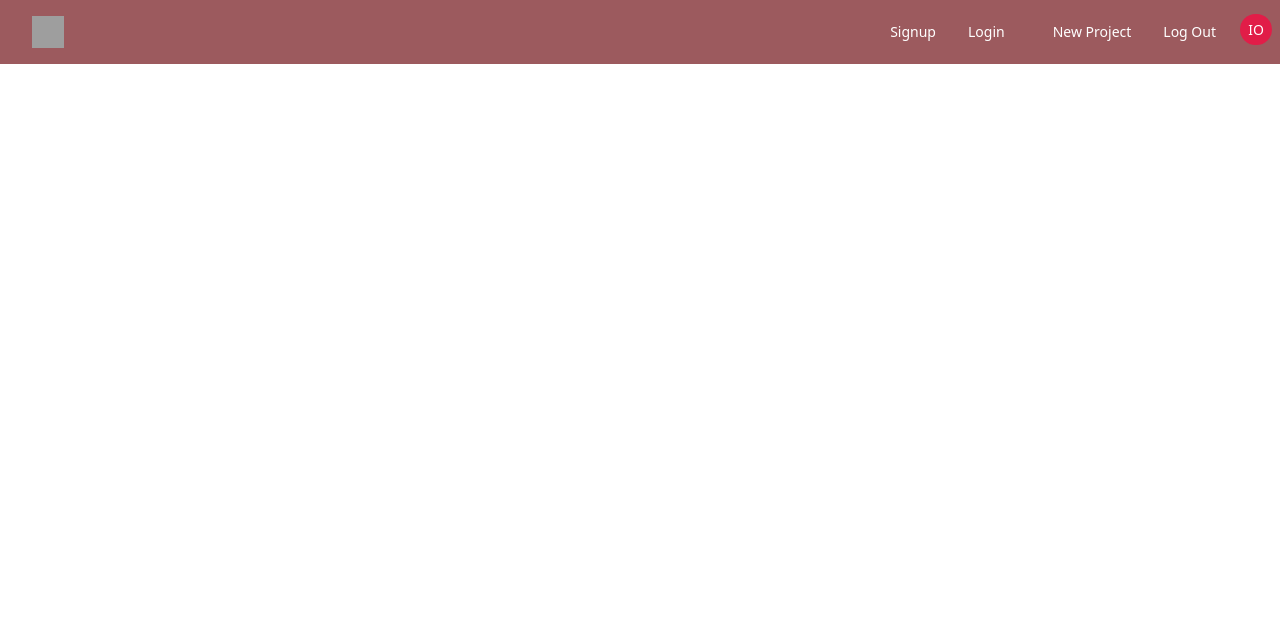
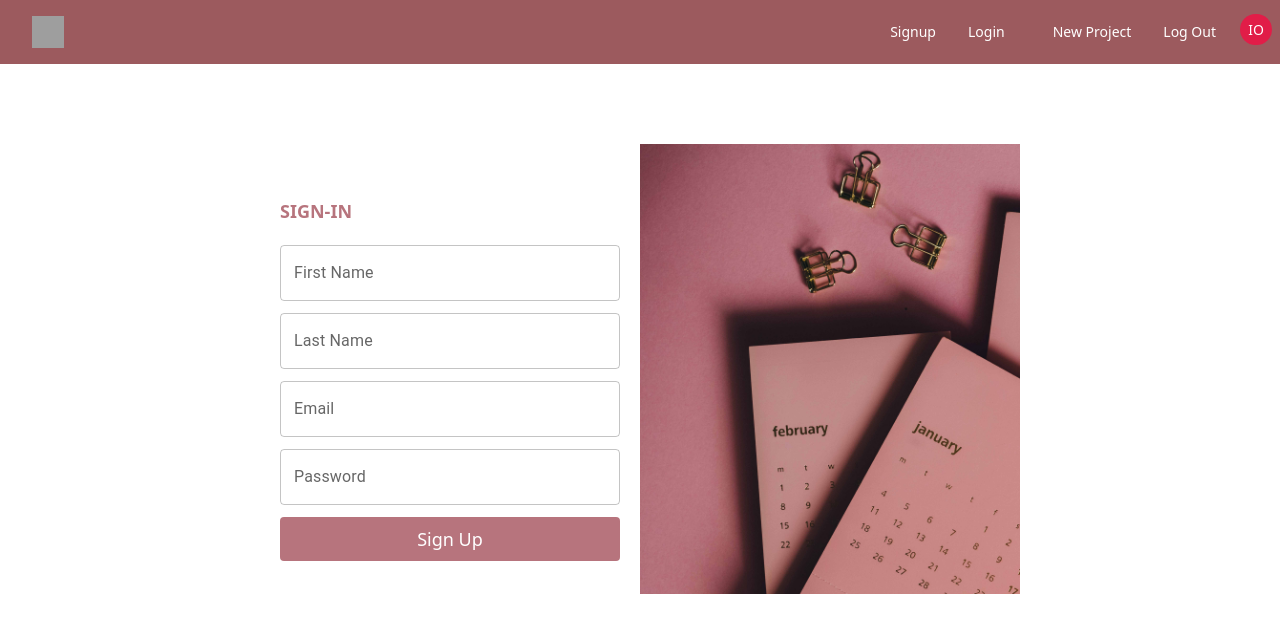
Before and after one commit to O-tega/React-mini-Dashboard, a React (Create React App) app: page /signup in a window 1280 px wide. Shown: the top 632 px of the page. Built offline with nearby package versions, Linux system fonts and the light colour scheme; grey boxes are pictures that could not be loaded.

Commit message:
Created sign up page

```diff
--- a/src/App.js
+++ b/src/App.js
@@ -1,6 +1,7 @@
 import React from 'react';
 import {Routes, Route} from 'react-router-dom'
 import SignIn from './components/auth/SignIn';
+import SignUp from './components/auth/SignUp';
 import Dashboard from './components/dashboard/Dashboard';
 import Navbar from './components/layouts/Navbar';
 import ProductDetails from './components/projects/ProjectDetails';
@@ -14,6 +15,7 @@ const App =()=>{
         <Route path='/' element={<Dashboard/>}/>
         <Route path='/project/:id' element={<ProductDetails/>}/>
         <Route path='/signin' element={<SignIn/>}/>
+        <Route path='/signup' element={<SignUp/>}/>
       </Routes>
     </div>
   )
--- /dev/null
+++ b/src/components/auth/SignUp.js
@@ -0,0 +1,100 @@
+import React, {useState} from 'react'
+import TextField from "@mui/material/TextField";
+import Calender from '../../public/Calender.jpg'
+// Image
+const calender = Calender
+
+const SignUp =()=>{
+
+    const [email, setEmail]= useState('');
+    const [password, setPassword] = useState('')
+    const [firstName, setFirstName] = useState('')
+    const [lastName, setLastName] = useState('')
+    const [error, setError] = useState('')
+
+    const handleSubmit=(e)=>{
+        e.preventDefault()
+        if(email === '' && password === ''){
+            setError('please input email and password')
+        }else{
+            setEmail('')
+            setPassword('')
+            setFirstName('')
+            setLastName('')
+            setError('')
+            console.log(firstName, lastName, email, password)
+        }
+        }
+
+
+
+
+    return (
+        <div>
+            <div className='flex justify-center mt-20'>
+                <div className='w-[760px] md:grid grid-cols-2'>
+                    <div className='flex flex-col justify-center'>
+                        <p className='py-5 font-bold text-[#b7747d] text-lg pl-5'>
+                            SIGN-IN
+                        </p>
+                        <form onSubmit={handleSubmit}>
+                            <div className='flex flex-col px-5'>
+                                <div className='mb-3 w-full'>
+                                    <TextField
+                                        id='Firstname'
+                                        label='First Name'
+                                        variant='outlined'
+                                        className='w-full'
+                                        onChange={(e)=>setFirstName(e.target.value)}
+                                    />
+                                </div>
+                                <div className='mb-3 w-full'>
+                                    <TextField
+                                        id='lastname'
+                                        label='Last Name'
+                                        variant='outlined'
+                                        className='w-full'
+                                        onChange={(e)=>setLastName(e.target.value)}
+                                    />
+                                </div>
+                                <div className='mb-3 w-full'>
+                                    <TextField
+                                        id='email'
+                                        label='Email'
+                                        variant='outlined'
+                                        className='w-full'
+                                        onChange={(e)=>setEmail(e.target.value)}
+                                    />
+                                </div>
+                                <div className='mb-3 w-full'>
+                                    <TextField
+                                        id='password'
+                                        label='Password'
+                                        variant='outlined'
+                                        className='w-full'
+                                        onChange={(e)=>setPassword(e.target.value)}
+                                    />
+                                </div>
+                                <div>
+                                    <button className='rounded p-2 bg-[#b7747d] hover:bg-[#9c5a5e] w-full text-white text-lg font-medium'>
+                                        Sign Up
+                                    </button>
+                                </div>
+                                <div className='text-xs text-red-500'>
+                                    {error}
+                                </div>
+                            </div>
+                        </form>
+                    </div>
+
+                    {/* secod half of the grid */}
+                    <div className='hidden md:block'>
+                        <img src={calender} alt="Calender signin" className='object-cover h-full'/>
+                    </div>
+                </div>
+            </div>
+        </div>
+		);
+}
+
+export default SignUp
--- a/src/components/layouts/SignedOutLinks.js
+++ b/src/components/layouts/SignedOutLinks.js
@@ -5,7 +5,7 @@ const SignedOutLinks =()=>{
     return(
         <div>
             <ul className='text-white text-sm md:flex'>
-                <li className='sil'><NavLink to='#' >Signup</NavLink></li>
+                <li className='sil'><NavLink to='/signup' >Signup</NavLink></li>
                 <li className='sil'><NavLink to='/signin' >Login</NavLink></li>
             </ul>
         </div>
```
Also changed, not shown: src/components/auth/SignOut.js (deleted).
